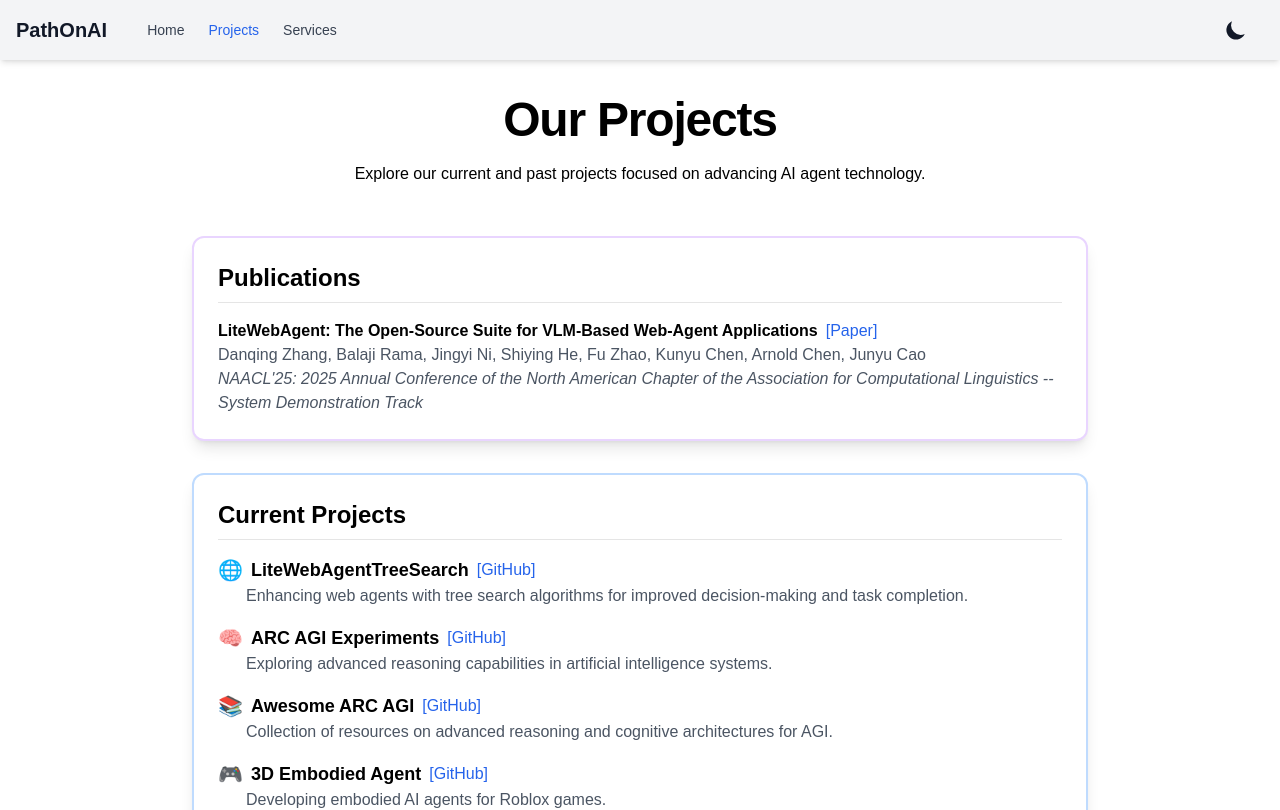
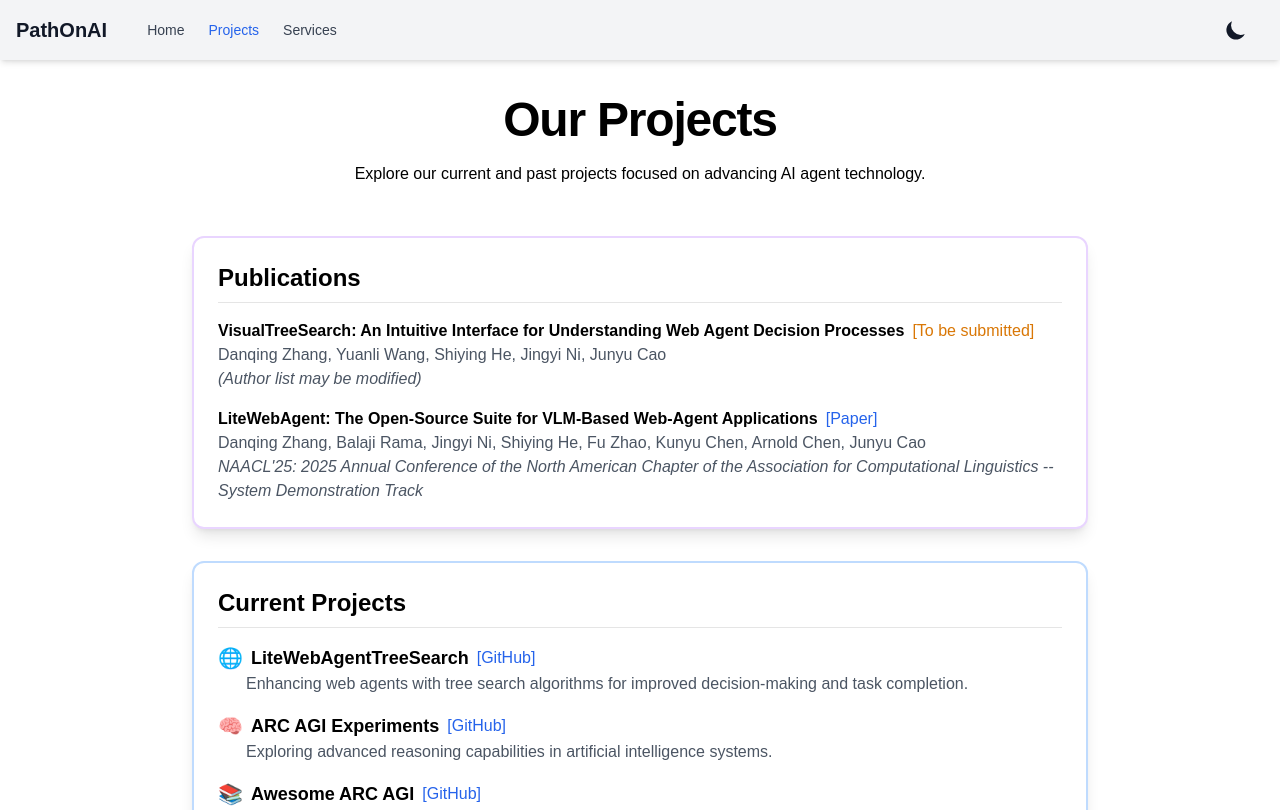
Before and after one commit to PathOnAIOrg/PathOnAI.org, a Next.js app in the folder website-app/: page /projects in a window 1280 px wide. Shown: the top 810 px of the page. Built offline with nearby package versions, Linux system fonts and the light colour scheme.

Commit message:
update projects

```diff
--- a/website-app/pages/projects.tsx
+++ b/website-app/pages/projects.tsx
@@ -15,6 +15,14 @@ const Projects = () => {
           <CardContent className="p-6">
             <h2 className="text-2xl font-bold mb-4 text-black dark:text-white border-b pb-2">Publications</h2>
             <ul className="text-black dark:text-white space-y-4">
+              <li className="flex flex-col">
+                <div className="flex items-center">
+                  <span className="font-semibold">VisualTreeSearch: An Intuitive Interface for Understanding Web Agent Decision Processes</span>
+                  <span className="text-amber-600 dark:text-amber-400 ml-2">[To be submitted]</span>
+                </div>
+                <div className="text-gray-600 dark:text-gray-300">Danqing Zhang, Yuanli Wang, Shiying He, Jingyi Ni, Junyu Cao</div>
+                <div className="text-gray-600 dark:text-gray-300 italic">(Author list may be modified)</div>
+              </li>
               <li className="flex flex-col">
                 <div className="flex items-center">
                   <span className="font-semibold">LiteWebAgent: The Open-Source Suite for VLM-Based Web-Agent Applications</span>
```
